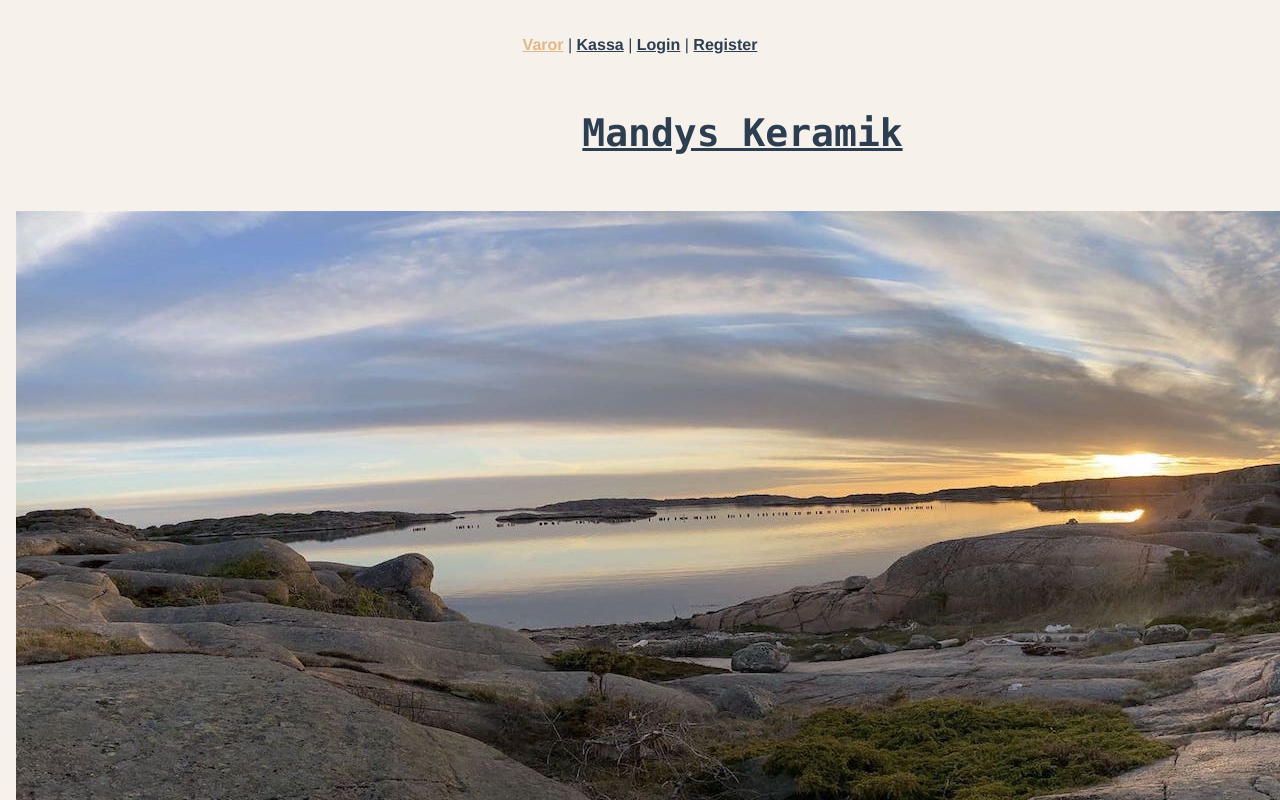
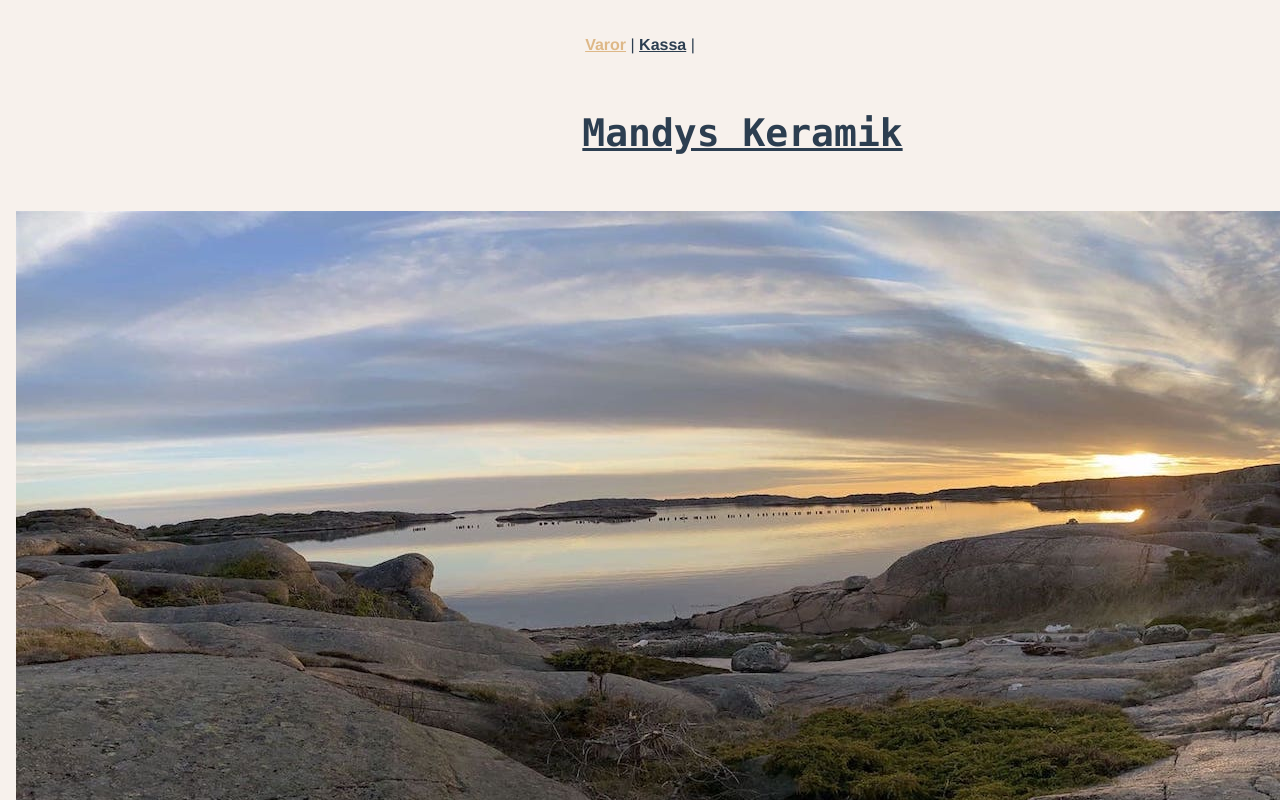
Before and after one commit to clartor/ceramics, a Vue app: page / in a window 1280 px wide. Shown: the top 800 px of the page. Built offline with nearby package versions, Linux system fonts and the light colour scheme; no server answers.

Commit message:
kommenterar ut login och registrering

```diff
--- a/src/App.vue
+++ b/src/App.vue
@@ -4,8 +4,8 @@
     <div id="nav">
       <router-link to="/">Varor</router-link> |
       <router-link to="/kassa">Kassa</router-link> |
-      <router-link to="/login">Login</router-link> |
-      <router-link to="/register">Register</router-link>
+     <!-- <router-link to="/login">Login</router-link> |
+      <router-link to="/register">Register</router-link> -->
     </div>
     <router-view/>
   </div>
```
